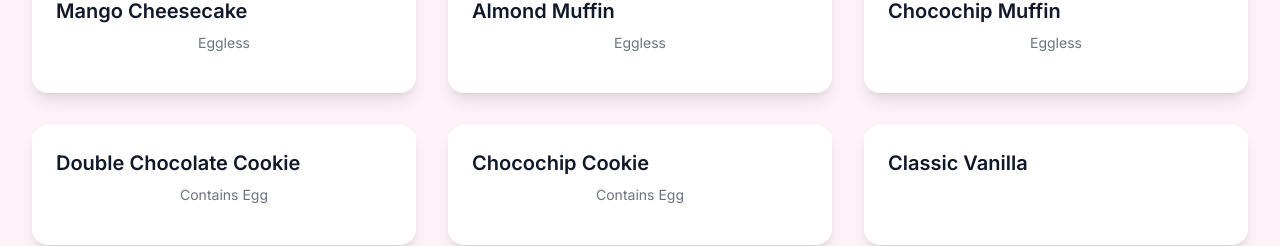
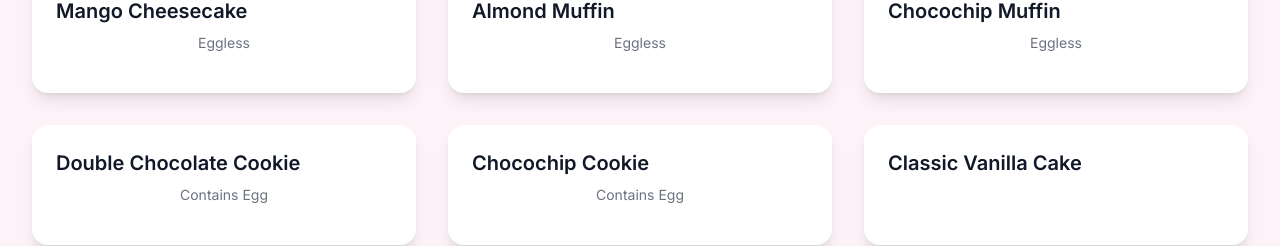
Before and after one commit to raghuadari/loveamys, a Next.js app: page / in a window 1280 px wide. Shown: the part 2909-3155 px from the top of the page. Built offline with nearby package versions, Linux system fonts and the light colour scheme.

Commit message:
Remove pricing line from Cakes category description

```diff
--- a/src/components/MenuSection.tsx
+++ b/src/components/MenuSection.tsx
@@ -71,9 +71,9 @@ const menuCategories = [
   {
     id: 'cakes',
     label: 'Cakes',
-    description: 'Our cakes start at ₹1800 per kg, and chocolate cakes begin at ₹2000 per kg. Cakes with nuts or praline are priced at ₹2000 per kg.',
+    description: 'Available flavours: Classic Vanilla, Biscoff, Strawberry, Blueberry, Mango, Chocolate, Chocolate & Mango, Red Velvet with Cream Cheese, Almond Praline.',
     items: [
-      { id: 'classic-vanilla', name: 'Classic Vanilla', dietary: '' },
+      { id: 'classic-vanilla', name: 'Classic Vanilla Cake', dietary: '' },
       { id: 'biscoff-cake', name: 'Biscoff', dietary: '' },
       { id: 'strawberry-cake', name: 'Strawberry', dietary: '' },
       { id: 'blueberry-cake', name: 'Blueberry', dietary: '' },
```
